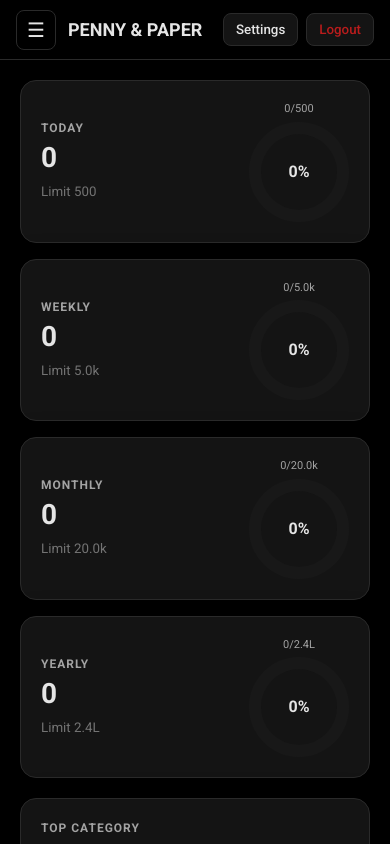
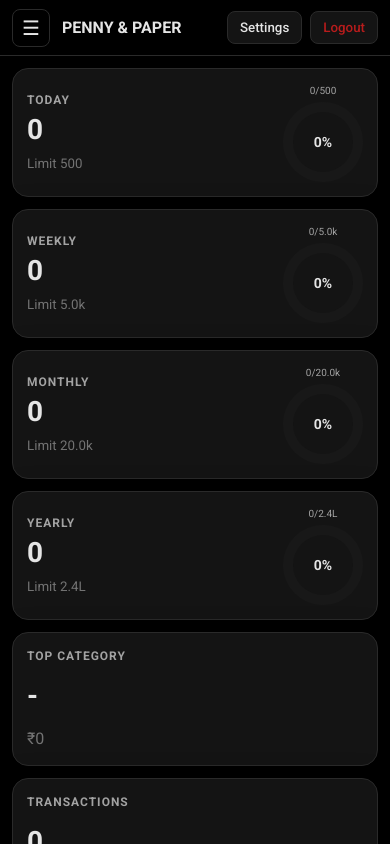
Before and after one commit to JANIYUG/penny-paper, a plain HTML site: page index.html in a window 390 px wide. Drawn offline with nearby package versions, Linux system fonts and the light colour scheme.

Commit message:
updated all files

```diff
--- a/style.css
+++ b/style.css
@@ -186,6 +186,7 @@
   width: 100vw;
   overflow: hidden;
   position: relative;
+  overscroll-behavior: contain;
 }
 
 .main-slider {
@@ -196,7 +197,9 @@
   scroll-snap-type: x mandatory;
   scroll-behavior: smooth;
   -webkit-overflow-scrolling: touch;
+  touch-action: pan-x;
 }
+.main-slider::-webkit-scrollbar { display: none; }
 
 .page-section {
   min-width: 100vw;
@@ -305,6 +308,44 @@
 
 /* Notes */
 .notes-grid { display: grid; grid-template-columns: repeat(auto-fill, minmax(250px, 1fr)); gap: 16px; }
+
+/* Mobile Optimizations */
+@media (max-width: 768px) {
+  :root { --sidebar-width: 230px; }
+
+  .top-nav { height: 56px; padding: 0 12px; }
+  .top-nav h1 { font-size: 16px; }
+  .hamburger { width: 38px; height: 38px; }
+
+  .main-slider-container { margin-top: 56px; height: calc(100vh - 56px); }
+  .page-section { padding: 12px; }
+
+  .dashboard { gap: 12px; }
+  .donut-cards-grid, .other-cards-section {
+    grid-template-columns: repeat(auto-fit, minmax(220px, 1fr));
+    gap: 12px;
+  }
+
+  .card { padding: 14px; }
+  .donut-card { gap: 12px; }
+  .ring { width: 80px; height: 80px; }
+  .ring::after { inset: 10px; }
+  .ring-percent { font-size: 14px; }
+  .ring-fraction { font-size: 10px; }
+
+  .add-expense-container { gap: 12px; }
+  .form-card { padding: 16px; }
+  .form-group { margin-bottom: 12px; }
+  input, select, textarea { padding: 10px; font-size: 14px; }
+
+  .report-grid { gap: 12px; }
+  .grid-column { min-width: min(100%, 320px); }
+
+  .notes-grid {
+    grid-template-columns: repeat(auto-fill, minmax(180px, 1fr));
+    gap: 12px;
+  }
+}
 .note-card {
   background: var(--panel);
   border: 1px solid var(--border);
```
